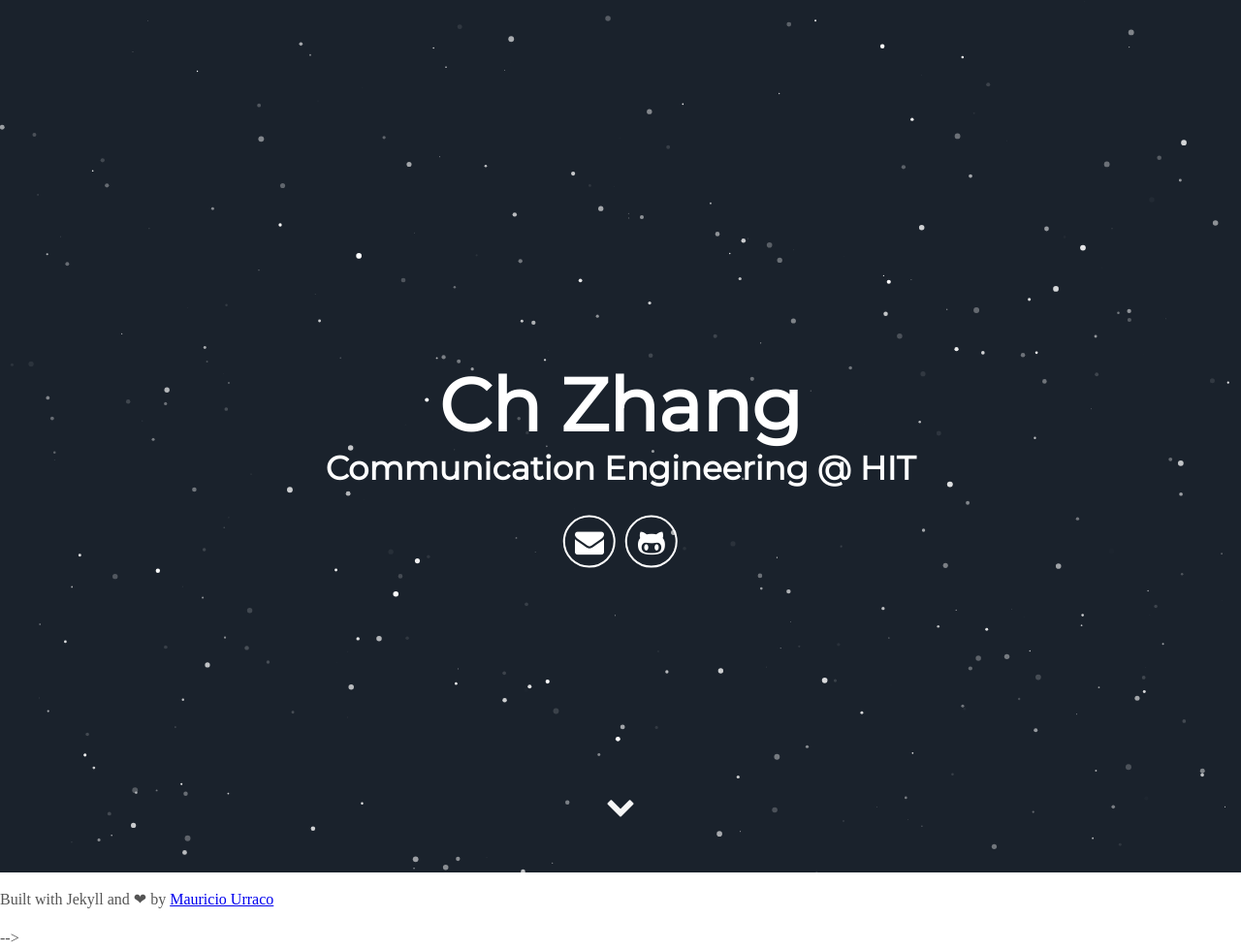
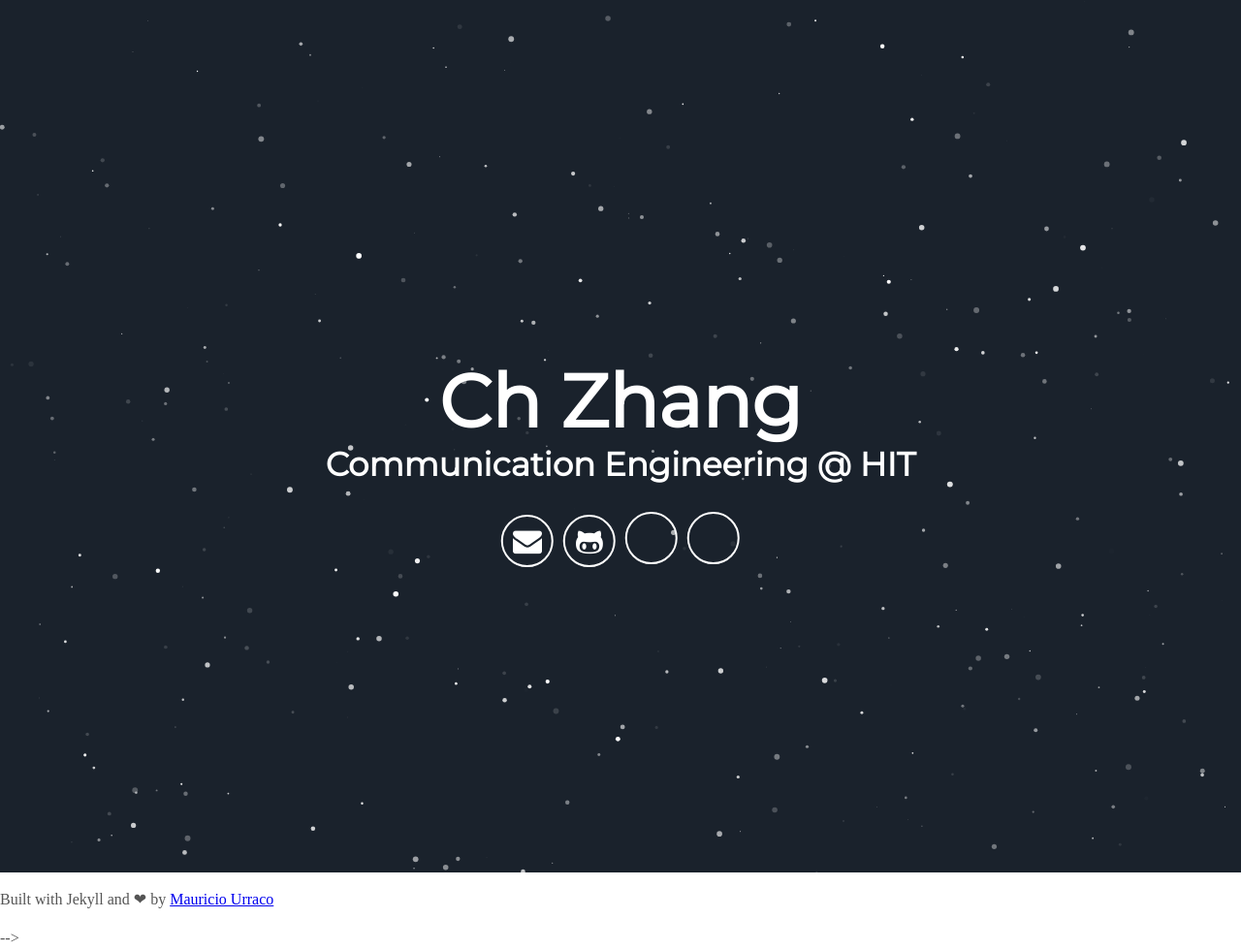
Before and after one commit to MayeZhang/MayeZhang.github.io, a Jekyll site: the page built from index.html, in a window 1280 px wide. Shown: the whole page at 97% size. Built offline with Jekyll 4.4.1, drawn with Linux system fonts in a browser that asks for light colours; some web fonts are replaced.

Commit message:
Update header.html

```diff
--- a/_includes/header.html
+++ b/_includes/header.html
@@ -10,10 +10,12 @@
         <!-- <a aria-label="My Facebook" target="_blank" href="https://www.facebook.com/mauricio.urraco"><i class="icon fa fa-facebook" aria-hidden="true"></i></a> -->
         <!-- <a aria-label="My LinkedIn" target="_blank" href="https://www.linkedin.com/in/murraco"><i class="icon fa fa-linkedin-square" aria-hidden="true"></i></a> -->
         <a aria-label="My Github" target="_blank" href="https://github.com/MayeZhang"><i class="icon fa fa-github-alt" aria-hidden="true"></i></a>
+        <a aria-label="My Github" target="_blank" href="https://www.zhihu.com/people/MayeZhang"><i class="icon fa fa-zhihu" aria-hidden="true"></i></a>
+        <a aria-label="My Github" target="_blank" href="https://github.com/MayeZhang"><i class="icon fa fa-user-edit" aria-hidden="true"></i></a>
       </div>
       <div class="header-links">
         <!-- <a class="link" href="#about" data-scroll>About Me</a> -->
       </div>
   </div>
-  <a class="down" href="#about" data-scroll><i class="icon fa fa-chevron-down" aria-hidden="true"></i></a>
+  <!-- <a class="down" href="#about" data-scroll><i class="icon fa fa-chevron-down" aria-hidden="true"></i></a> -->
 </div>
```
